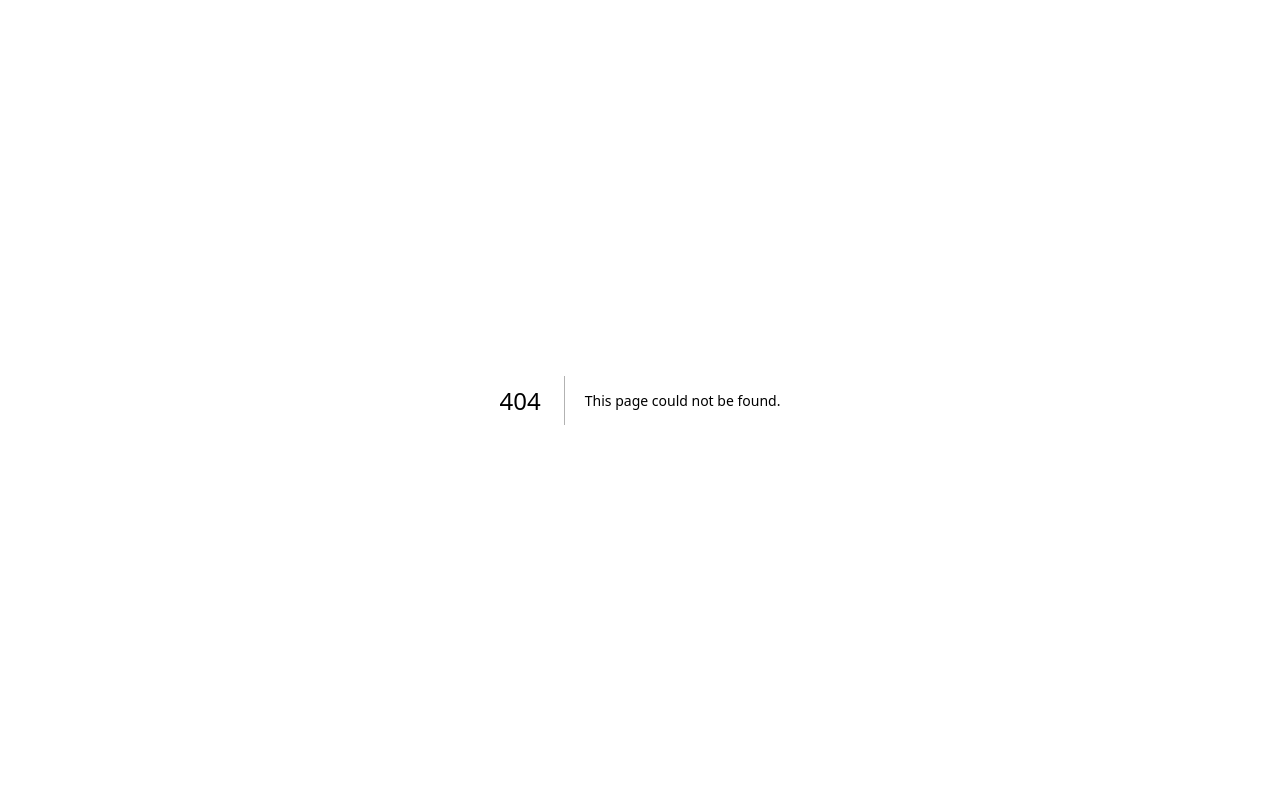
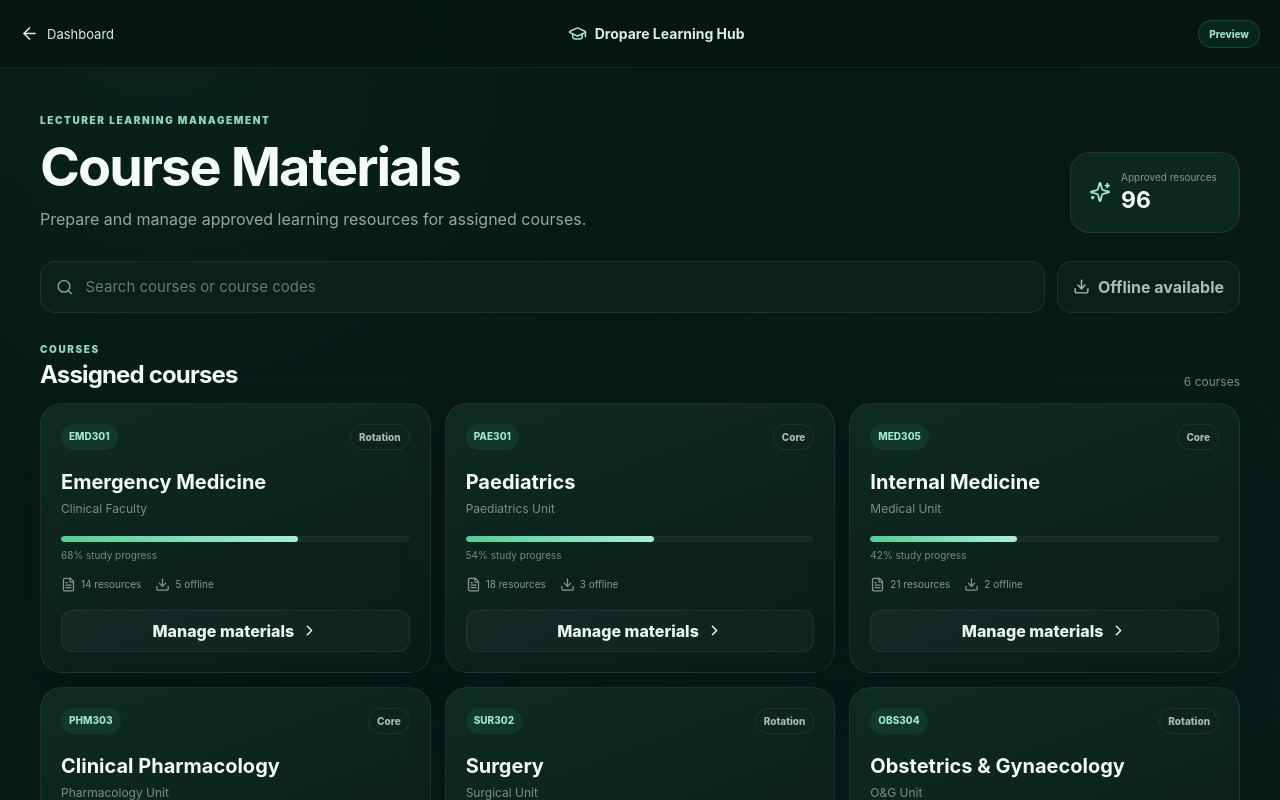
Before and after one commit to osafoopare299-cmd/student-results-portal-v2, a Next.js app in the folder student-results-portal/: page /education/lecturer/learning in a window 1280 px wide. Before the commit this address had no page. Shown: the top 800 px of the page. Built offline with nearby package versions, Linux system fonts and the light colour scheme.

Commit message:
Add lecturer learning management route

```diff
--- /dev/null
+++ b/student-results-portal/app/education/lecturer/learning/page.js
@@ -0,0 +1,10 @@
+import LearningHub from '../../learning-hub';
+
+export const metadata = {
+  title: 'Course Materials | Dropare Education',
+  description: 'Lecturer workspace for approved course learning materials and publishing status.',
+};
+
+export default function LecturerLearningPage() {
+  return <LearningHub mode="lecturer"/>;
+}
```
